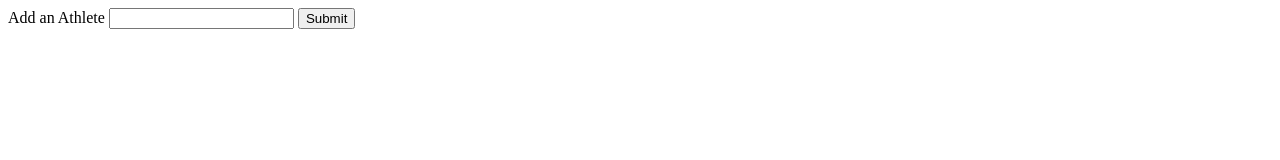
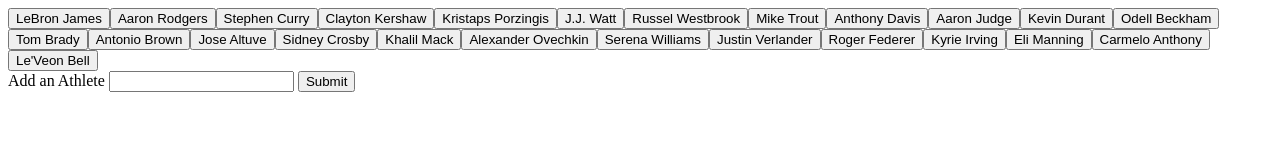
Before and after one commit to alexscar99/Dynamic-Athlete-GIFs, a plain HTML site: page index.html in a window 1280 px wide. Drawn offline with nearby package versions, Linux system fonts and the light colour scheme.

Commit message:
Created 25 buttons from array, each one has on click to clear and populate with 10 gifs

```diff
--- a/assets/javascript/scripts.js
+++ b/assets/javascript/scripts.js
@@ -0,0 +1,89 @@
+$(document).ready(function() {
+  // Step One: Create 20 default buttons from array
+
+  var athletes = [
+    'LeBron James',
+    'Aaron Rodgers',
+    'Stephen Curry',
+    'Clayton Kershaw',
+    'Kristaps Porzingis',
+    'J.J. Watt',
+    'Russel Westbrook',
+    'Mike Trout',
+    'Anthony Davis',
+    'Aaron Judge',
+    'Kevin Durant',
+    'Odell Beckham',
+    'Tom Brady',
+    'Antonio Brown',
+    'Jose Altuve',
+    'Sidney Crosby',
+    'Khalil Mack',
+    'Alexander Ovechkin',
+    'Serena Williams',
+    'Justin Verlander',
+    'Roger Federer',
+    'Kyrie Irving',
+    'Eli Manning',
+    'Carmelo Anthony',
+    "Le'Veon Bell"
+  ];
+
+  for (var i = 0; i < athletes.length; i++) {
+    var athleteButton = $('<button>');
+
+    athleteButton.text(athletes[i]);
+
+    athleteButton.attr('class', 'athlete-button');
+
+    athleteButton.attr('data-athlete', athletes[i]);
+
+    athleteButton.attr('data-state', 'still');
+
+    $('#athlete-buttons').append(athleteButton);
+  }
+
+  // Step Two: Add on click event for each button
+
+  $('.athlete-button').click(function() {
+    $('#athletes').empty();
+
+    var athlete = $(this).attr('data-athlete');
+    var queryURL =
+      'https://api.giphy.com/v1/gifs/search?q=' +
+      athlete +
+      '&api_key=8j8vTzPXrMnHfZlQqXZYoMSZYUGh7H3F&limit=10';
+
+    $.ajax({
+      url: queryURL,
+      method: 'GET'
+    }).then(function(response) {
+      var results = response.data;
+
+      var imgURL = response.data.image_original_url;
+
+      for (var i = 0; i < results.length; i++) {
+        var gifDiv = $("<div class='item'>");
+
+        var rating = results[i].rating;
+
+        var p = $('<p>').text('Rating: ' + rating);
+
+        var athleteImg = $('<img>');
+
+        athleteImg.attr('src', results[i].images.fixed_height.url);
+
+        gifDiv.prepend(p);
+        gifDiv.prepend(athleteImg);
+
+        $('#athletes').append(gifDiv);
+      }
+    });
+  });
+});
+
+// Step Three: On click empty gifs
+
+// Step Four: On click populate 10 new gifs
+
+// Step Five: Have form add new button
--- a/index.html
+++ b/index.html
@@ -10,7 +10,7 @@
 
 <body>
 
-  <div id="athleteButtons">
+  <div id="athlete-buttons">
 
   </div>
 
@@ -26,7 +26,7 @@
   </div>
 
   <script type=" text/javascript " src="https://cdnjs.cloudflare.com/ajax/libs/jquery/3.2.1/jquery.min.js "></script>
-  <script type="text/javascript" src="assets/javascript/app.js"></script>
+  <script type="text/javascript" src="assets/javascript/scripts.js"></script>
 </body>
 
 </html>
```
